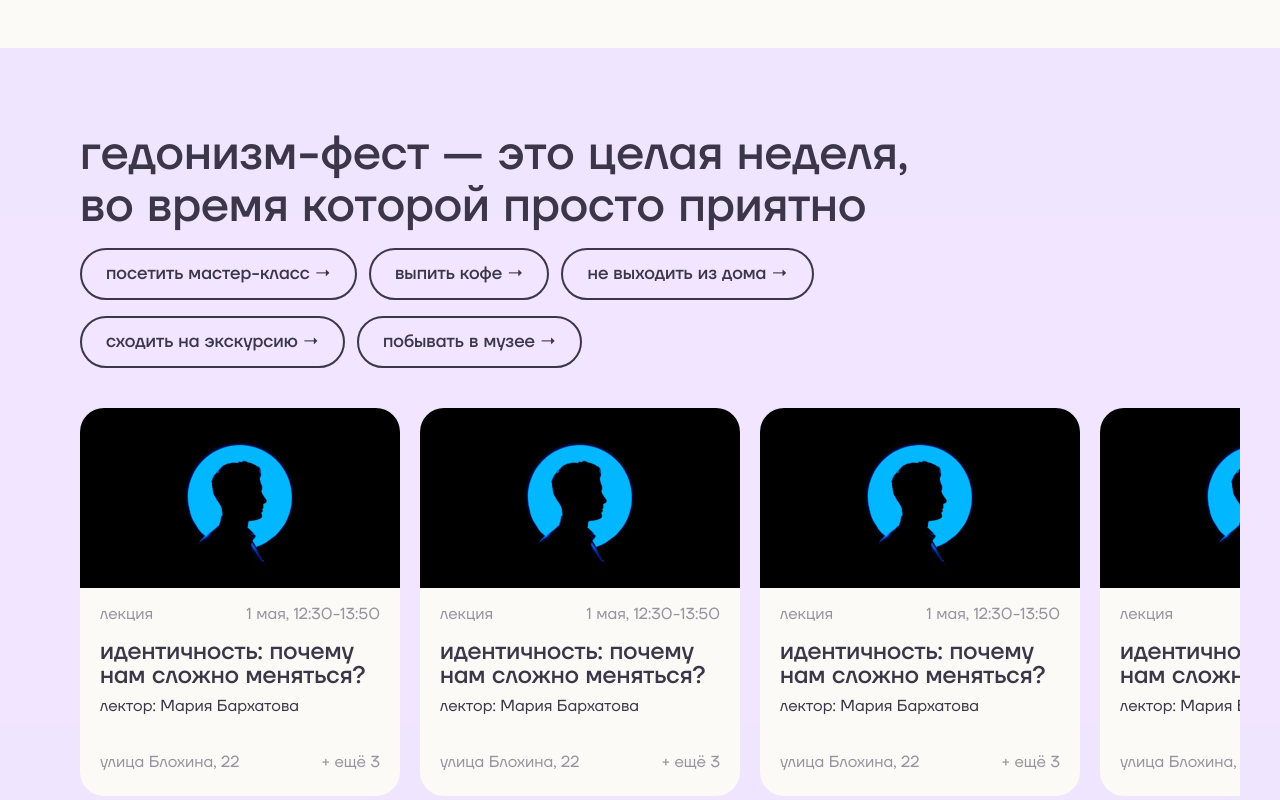
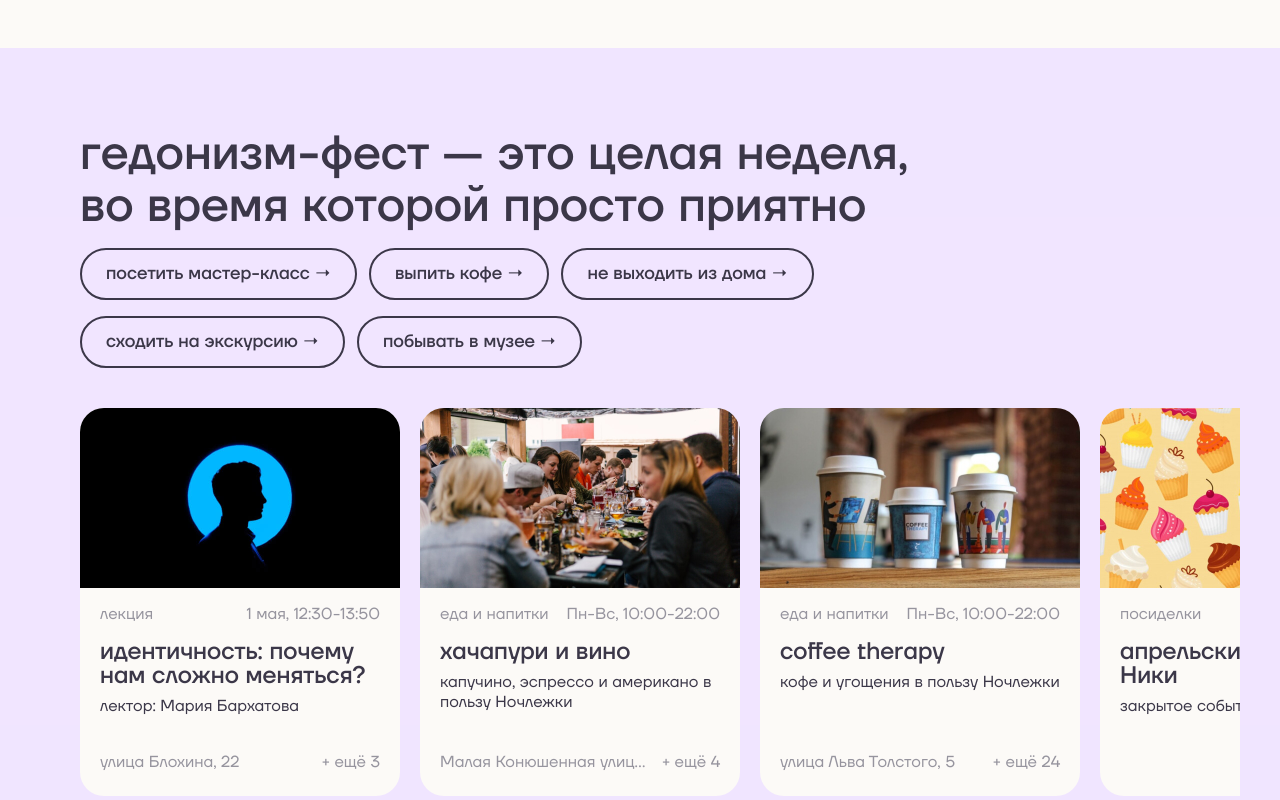
Before and after one commit to dvortsovs/nochlezhka_gedonizm-fest, a plain HTML site: page index.html in a window 1280 px wide. Shown: the part 800-1600 px from the top of the page. Drawn offline with Linux system fonts and the light colour scheme.

Commit message:
Корректировка значений

```diff
--- a/blocks/card/__address/card__address.css
+++ b/blocks/card/__address/card__address.css
@@ -5,4 +5,7 @@
   line-height: 20px;
   margin: 0;
   padding: 0;
+  text-overflow: ellipsis;
+  white-space: nowrap;
+  overflow: hidden;
 }
--- a/blocks/card/__date/card__date.css
+++ b/blocks/card/__date/card__date.css
@@ -3,6 +3,7 @@
   font-weight: 400;
   font-size: 16px;
   line-height: 20px;
-  margin: 0;
+  margin: 0 0 0 12px;
+  white-space: nowrap;
   padding: 0;
 }
--- a/blocks/card/__quantity/card__quantity.css
+++ b/blocks/card/__quantity/card__quantity.css
@@ -1,8 +1,9 @@
 .card__quantity {
   color: #96949E;
-  font-weight: normal;
+  font-weight: 400;
   font-size: 16px;
   line-height: 20px;
-  margin: 0;
+  margin: 0 0 0 12px;
+  white-space: nowrap;
   padding: 0;
 }
--- a/blocks/cards/cards.css
+++ b/blocks/cards/cards.css
@@ -2,4 +2,5 @@
   margin: 40px 0 24px;
   display: flex;
   overflow-x: scroll;
+  scrollbar-width: none;
 }
--- a/blocks/events/__container/events__container.css
+++ b/blocks/events/__container/events__container.css
@@ -1,5 +1,5 @@
 .events__container {
-  max-width: 1320px;
+  max-width: 1400px;
   margin: 0 auto;
   padding-left: 40px;
 }
--- a/index.html
+++ b/index.html
@@ -70,63 +70,68 @@
             </div>
           </div>
           <div class="card">
-            <img src="./images/card-image/human.jpg" alt="Человек" class="card__image">
+            <img src="./images/card-image/people.jpg" alt="Человек" class="card__image">
             <div class="card__caption">
-              <p class="card__type">лекция</p>
-              <p class="card__date">1 мая, 12:30-13:50</p>
+              <p class="card__type">еда и напитки</p>
+              <p class="card__date">Пн-Вс, 10:00-22:00</p>
             </div>
             <div class="card__desc-container">
-              <h2 class="card__title">идентичность: почему нам сложно меняться?</h2>
-              <p class="card__desc">лектор: Мария Бархатова</p>
+              <h2 class="card__title">xачапури и вино</h2>
+              <p class="card__desc">капучино, эспрессо и американо в пользу Ночлежки</p>
             </div>
             <div class="card__caption">
-              <p class="card__address">улица Блохина, 22</p>
-              <p class="card__quantity">+ ещё 3</p>
+              <p class="card__address">Малая Конюшенная улицаjhjkh</p>
+              <p class="card__quantity">+ ещё 4</p>
             </div>
           </div>
           <div class="card">
-            <img src="./images/card-image/human.jpg" alt="Человек" class="card__image">
+            <img src="./images/card-image/coffee.jpg" alt="Человек" class="card__image">
             <div class="card__caption">
-              <p class="card__type">лекция</p>
-              <p class="card__date">1 мая, 12:30-13:50</p>
+              <p class="card__type">еда и напитки</p>
+              <p class="card__date">Пн-Вс, 10:00-22:00</p>
             </div>
             <div class="card__desc-container">
-              <h2 class="card__title">идентичность: почему нам сложно меняться?</h2>
-              <p class="card__desc">лектор: Мария Бархатова</p>
+              <h2 class="card__title">coffee therapy</h2>
+              <p class="card__desc">кофе и угощения в пользу Ночлежки</p>
             </div>
             <div class="card__caption">
-              <p class="card__address">улица Блохина, 22</p>
-              <p class="card__quantity">+ ещё 3</p>
+              <p class="card__address">улица Льва Толстого, 5</p>
+              <p class="card__quantity">+ ещё 24</p>
             </div>
           </div>
           <div class="card">
-            <img src="./images/card-image/human.jpg" alt="Человек" class="card__image">
+            <img src="./images/card-image/cap.jpg" alt="Человек" class="card__image">
             <div class="card__caption">
-              <p class="card__type">лекция</p>
-              <p class="card__date">1 мая, 12:30-13:50</p>
+              <p class="card__type">посиделки</p>
             </div>
             <div class="card__desc-container">
-              <h2 class="card__title">идентичность: почему нам сложно меняться?</h2>
-              <p class="card__desc">лектор: Мария Бархатова</p>
-            </div>
-            <div class="card__caption">
-              <p class="card__address">улица Блохина, 22</p>
-              <p class="card__quantity">+ ещё 3</p>
+              <h2 class="card__title">апрельский хэллоуин у Ники</h2>
+              <p class="card__desc">закрытое событие</p>
             </div>
           </div>
           <div class="card">
-            <img src="./images/card-image/human.jpg" alt="Человек" class="card__image">
+            <img src="./images/card-image/coffee.jpg" alt="Человек" class="card__image">
             <div class="card__caption">
-              <p class="card__type">лекция</p>
-              <p class="card__date">1 мая, 12:30-13:50</p>
+              <p class="card__type">еда и напитки</p>
+              <p class="card__date">Пн-Вс, 10:00-22:00</p>
             </div>
             <div class="card__desc-container">
-              <h2 class="card__title">идентичность: почему нам сложно меняться?</h2>
-              <p class="card__desc">лектор: Мария Бархатова</p>
+              <h2 class="card__title">coffee therapy</h2>
+              <p class="card__desc">кофе и угощения в пользу Ночлежки</p>
             </div>
             <div class="card__caption">
-              <p class="card__address">улица Блохина, 22</p>
-              <p class="card__quantity">+ ещё 3</p>
+              <p class="card__address">улица Льва Толстого, 5</p>
+              <p class="card__quantity">+ ещё 24</p>
+            </div>
+          </div>
+          <div class="card">
+            <img src="./images/card-image/cap.jpg" alt="Человек" class="card__image">
+            <div class="card__caption">
+              <p class="card__type">посиделки</p>
+            </div>
+            <div class="card__desc-container">
+              <h2 class="card__title">апрельский хэллоуин у Ники</h2>
+              <p class="card__desc">закрытое событие</p>
             </div>
           </div>
         </div>
```
Also changed, not shown: images/card-image/cap.jpg (added), images/card-image/coffee.jpg (added), images/card-image/people.jpg (added).
